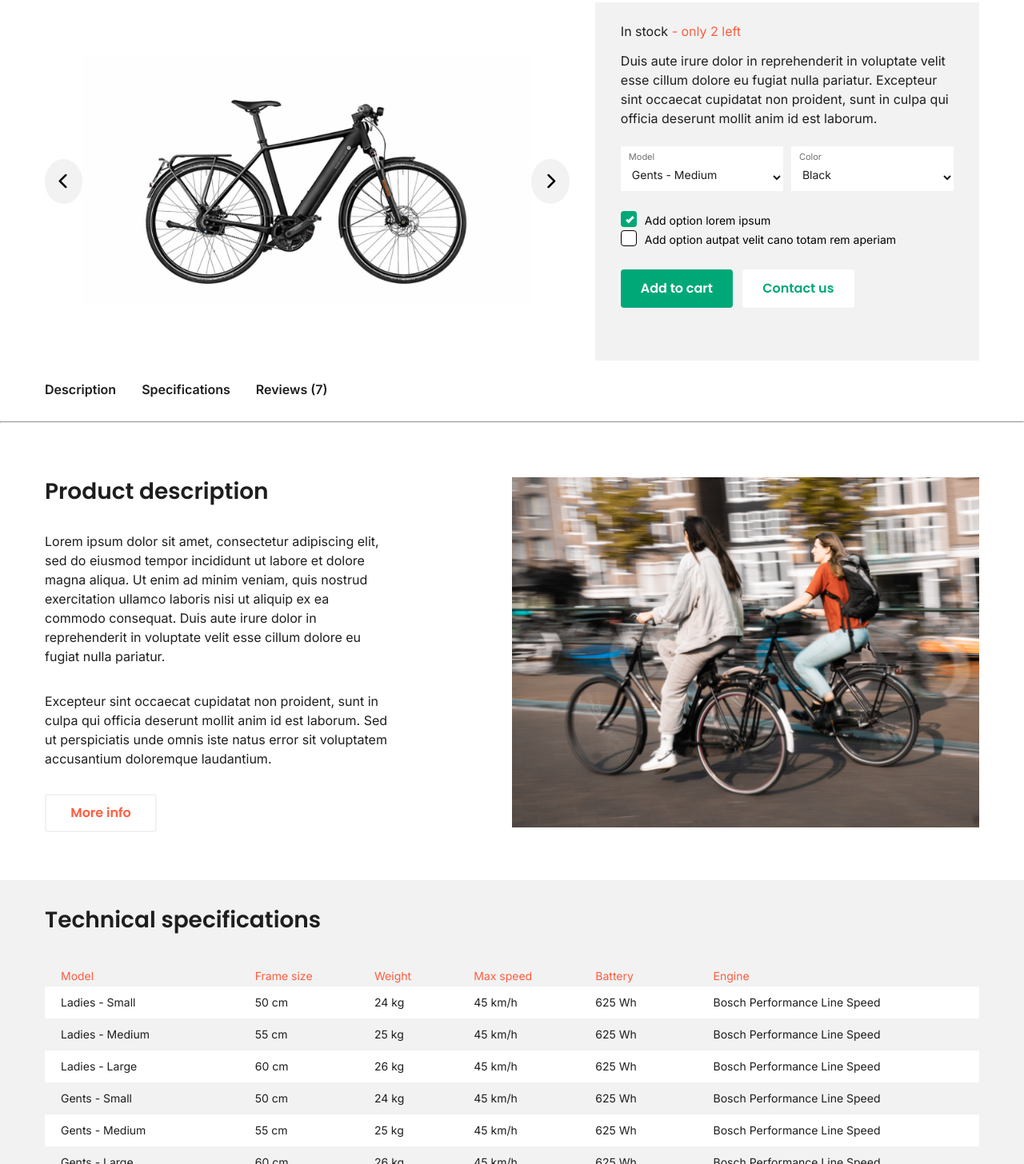
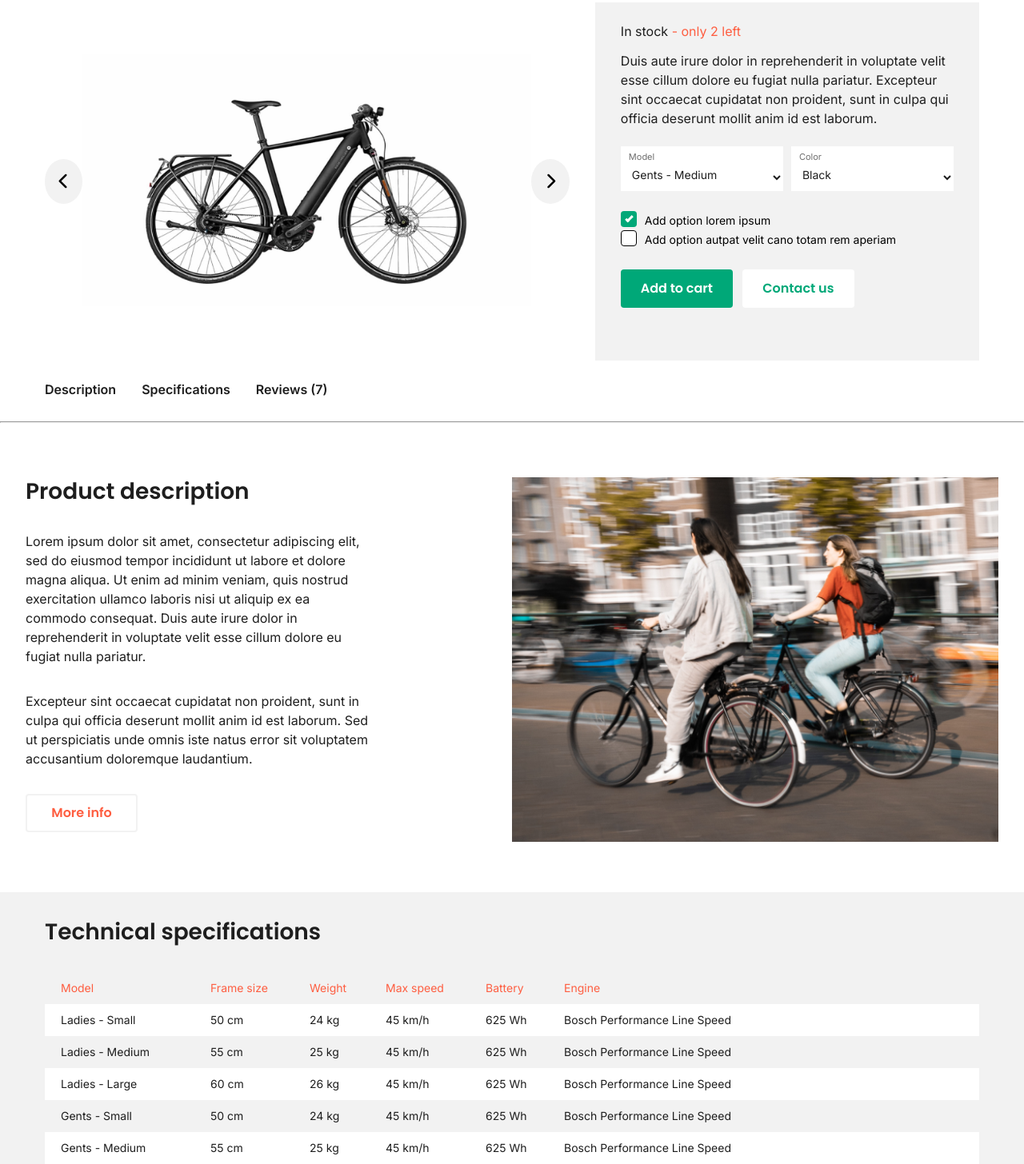
Before and after one commit to Viki90/zadatak, a website: page index.html in a window 1280 px wide. Shown: the part 261-1717 px from the top of the page at 80% size. Drawn offline with Linux system fonts and the light colour scheme.

Commit message:
table changes

```diff
--- a/scss/layout/_description.scss
+++ b/scss/layout/_description.scss
@@ -9,7 +9,6 @@
     padding-bottom: 60px;
     .container {
         @include for-laptop {
-            padding: 0 24px;
         }
         .desc {
             display: flex;
@@ -25,6 +24,8 @@
                 @include for-tablet {
                     order: 2;
                     padding-top: 24px;
+                    padding-left: 24px;
+                    padding-right: 24px;
                 }
                 p {
                     max-width: 488px;
--- a/scss/layout/_products.scss
+++ b/scss/layout/_products.scss
@@ -202,8 +202,8 @@
                         .checkmark {
                             border: 1px solid black;
                             &:after {
-                                left: 9px;
-                                top: 5px;
+                                left: 8px;
+                                top: 4px;
                                 width: 5px;
                                 height: 10px;
                                 border: solid white;
--- a/scss/layout/_specification.scss
+++ b/scss/layout/_specification.scss
@@ -13,6 +13,9 @@
             h2 {
                 padding-top: 32px;
                 padding-bottom: 39px;
+                @include for-phone {
+                    font-size: 24px;
+                }
             }
 
             table {
@@ -27,10 +30,26 @@
                 background: none;
                 position: relative;
                 padding-left: 20px;
+                padding-bottom: 8px;
             }
             td {
                 padding: 8px 20px;
                 position: relative;
+                &:first-child {
+                    width: 187px;
+                }
+                &:nth-child(2) {
+                    width: 124px;
+                }
+                &:nth-child(3) {
+                    width: 95px;
+                }
+                &:nth-child(4) {
+                    width: 125px;
+                }
+                &:nth-child(5) {
+                    width: 98px;
+                }
             }
             tbody {
                 tr {
```
Also changed, not shown: css/styles.css.
